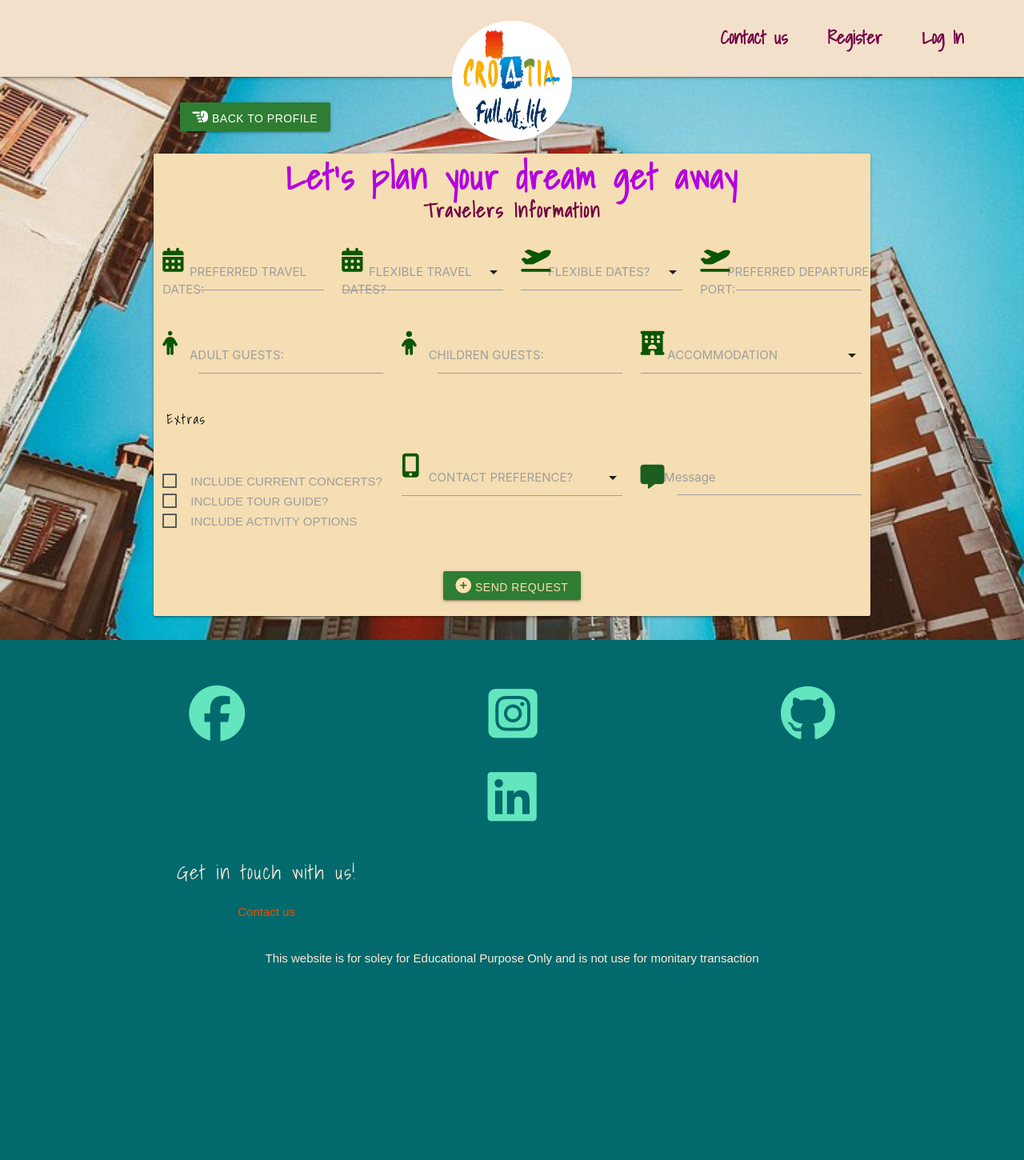
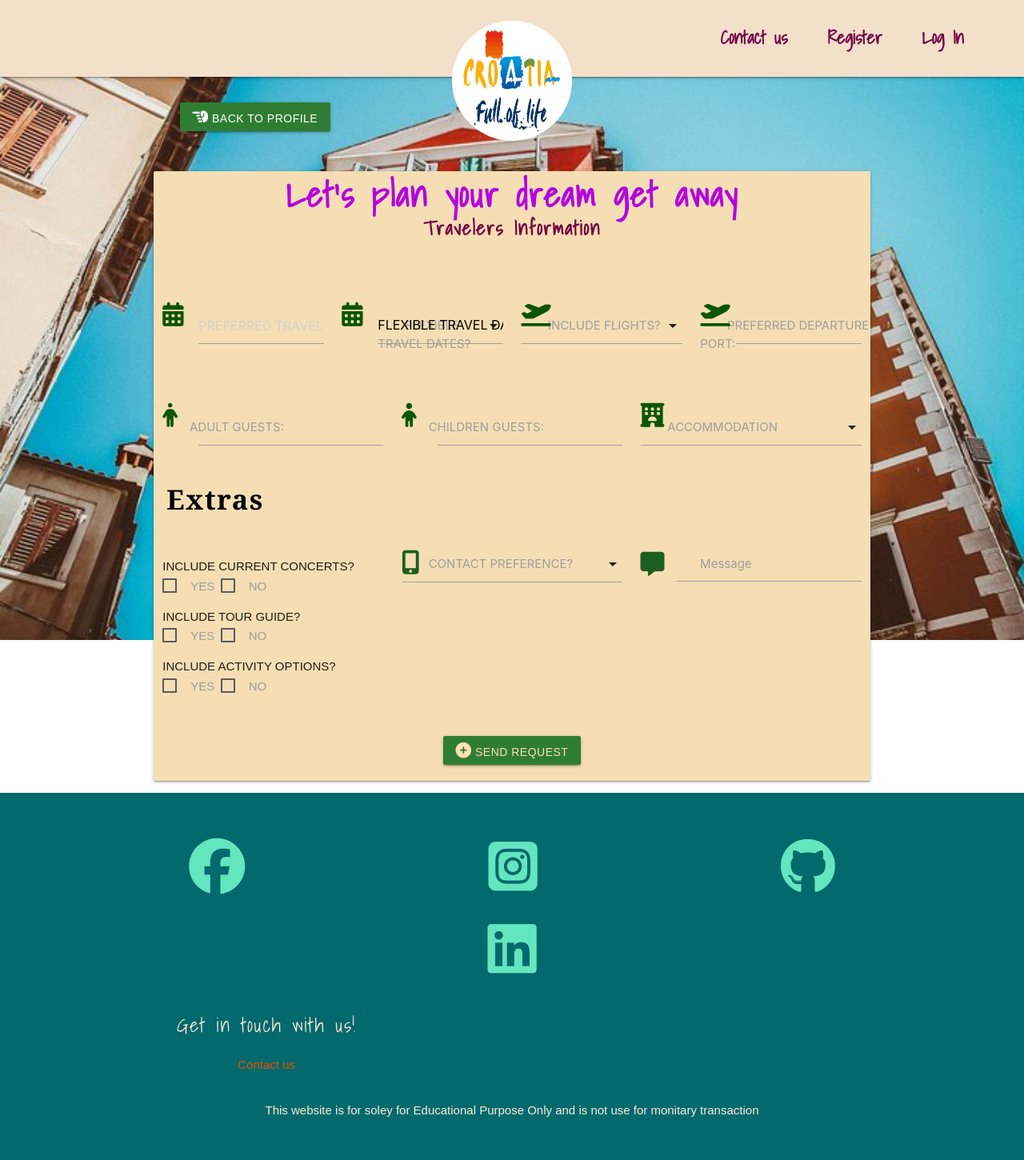
Before and after one commit to Frees1990/experience_croatia, a Flask app: page /travel_info in a window 1280 px wide. Shown: the whole page at 80% size. Before the commit the page ends 1206 px from the top, so only its background shows below. Run offline with Flask 3, Linux system fonts and the light colour scheme; some libraries are stand-ins or nearby versions.

Commit message:
Updated some entry to reflect on the newTravel

```diff
--- a/templates/travel_info.html
+++ b/templates/travel_info.html
@@ -10,6 +10,7 @@
                         class="fas fa-hand-point-left white-text"></i>&nbsp;Back to Profile</a>
             </div>
         </div>
+        <br>
         <div class="container page-container">
         <!-- Call out heading -->
             <div class=" row">
@@ -22,30 +23,31 @@
                                 <h5>Travelers Information</5>
                             </div>
                     </div>
+                    <br>
+                    <br>
                         <!-- input field for Preferred travel dates -->
                          <!-- select field to answer if travel dates are flexible -->
                           <!-- input field for include flights? -->
                            <!-- input field for preferred departure airport -->
                         <div class="row">
                             <div class="input-field outlined col s12 m3 m-3">
-                                <label for="travel_dates">&nbsp;&nbsp;&nbsp;&nbsp;&nbsp;&nbsp;&nbsp;&nbsp;PREFERRED TRAVEL DATES:</label>
                                 <i class="fas fa-calendar-alt fa-lg prefix" style="color: #0b5606;"></i>
-
-                                <input type="text" class="datepicker" id="travel_dates" name="travel_dates" required
+                                <input placeholder="PREFERRED TRAVEL DATES:" type="text" class="datepicker" id="travel_dates" name="travel_dates" required
                                     aria-required="true">
                             </div>
                             <div class="input-field outlined col s12 m3 m-3">
+                                <i class="fas fa-calendar-alt fa-lg prefix" style="color: #0b5606;"></i>
                                 <label for="flexible_dates">&nbsp;&nbsp;&nbsp;&nbsp;&nbsp;&nbsp;&nbsp;&nbsp;FLEXIBLE TRAVEL DATES?</label>
                                 <select>
-                                        <option value="1"></option>
+                                        <option value="1">FLEXIBLE TRAVEL DATES?</option>
                                         <option value="2">YES</option>
                                         <option value="3">NO</option>
                                         <option value="4">MAYBE</option>
                                 </select>
-                                <i class="fas fa-calendar-alt fa-lg prefix" style="color: #0b5606;"></i>
+
                             </div>
                             <div class="input-field outlined col s12 m3 m-3">
-                                <label for="include_flights">&nbsp;&nbsp;&nbsp;&nbsp;&nbsp;&nbsp;&nbsp;&nbsp;FLEXIBLE DATES?</label>
+                                <label for="include_flights">&nbsp;&nbsp;&nbsp;&nbsp;&nbsp;&nbsp;&nbsp;&nbsp;INCLUDE FLIGHTS?</label>
                                 <select>
                                     <option value="1"></option>
                                     <option value="2">YES</option>
@@ -61,6 +63,7 @@
                                     aria-required="true">
                             </div>
                         </div>
+                        <br>
                         <!-- input field for number of adult guests -->
                          <!-- input field for number of children guests -->
                         <div class="row">
@@ -90,40 +93,56 @@
                         <!--Section Tag-->
                         <div class="row my-4">
                             <div class="col s12 m6 m-3 black-text">
-                                <h6 class="m-0">Extras</h6>
+                                <h4 class="m-0" style="font-family: Cambria, Cochin, Georgia, Times, 'Times New Roman', serif; font-weight: 800;">Extras</h4>
                             </div>
                         </div>
                         <!-- concerts excursions guide -->
                         <div class="row">
                             <div class="input-field col s12 m4 m-3">
-                                <p>
+                                <p> INCLUDE CURRENT CONCERTS?
                                     <label for="concerts">
                                       <input type="checkbox" id="concerts"/>
-                                      <span>INCLUDE CURRENT CONCERTS?</span>
+                                      <span>YES&nbsp;</span>
+                                    </label>
+                                    <label for="concerts">
+                                        <input type="checkbox" id="concerts"/>
+                                        <span>NO</span>
+                                    </label>
+                                </p>
+                                <p> INCLUDE TOUR GUIDE?&nbsp;&nbsp;&nbsp;&nbsp;&nbsp;&nbsp;&nbsp;&nbsp;&nbsp;&nbsp;&nbsp;&nbsp;&nbsp;&nbsp;&nbsp;&nbsp;
+                                    <label for="guide">
+                                        <input type="checkbox" id="guide" />
+                                        <span>YES&nbsp;</span>
                                     </label>
                                     <label for="guide">
-                                      <input type="checkbox" id="guide" />
-                                      <span>INCLUDE TOUR GUIDE?</span>
+                                        <input type="checkbox" id="guide" />
+                                        <span>NO</span>
+                                    </label>
+                                </p>
+                                <p> INCLUDE ACTIVITY OPTIONS?&nbsp;&nbsp;&nbsp;&nbsp;&nbsp;&nbsp;
+                                    <label for="activity">
+                                        <input type="checkbox" id="activity" />
+                                        <span>YES&nbsp;</span>
                                     </label>
                                     <label for="activity">
-                                      <input type="checkbox" id="activity" />
-                                      <span>INCLUDE ACTIVITY OPTIONS</span>
+                                        <input type="checkbox" id="activity" />
+                                        <span>NO</span>
                                     </label>
-                                  </p>
+                                </p>
                             </div>
                             <div class="input-field outlined col s12 m4 m-3">
-                                <label for="include_flights">&nbsp;&nbsp;&nbsp;&nbsp;&nbsp;&nbsp;&nbsp;&nbsp;CONTACT PREFERENCE?</label>
+                                <label for="include_flights"><i class="fas fa-mobile-alt fa-lg prefix green-text text-darken-4"></i>&nbsp;&nbsp;&nbsp;&nbsp;&nbsp;&nbsp;&nbsp;&nbsp;CONTACT PREFERENCE?</label>
                                 <select>
                                     <option value="1"></option>
                                     <option value="2">PHONE</option>
                                     <option value="3">E-MAIL</option>
                                 </select>
-                                <i class="fas fa-mobile-alt fa-lg prefix" style="color:#0b5606" style="color:#0b5606"></i>
                             </div>
                             <div class="input-field outlined col s12 m4 m-3">
+                                <i class="fa-solid fa-message prefix green-text text-darken-4 icon-right"></i>
                                 <label for="message">&nbsp;&nbsp;&nbsp;&nbsp;&nbsp;&nbsp Message</label>
-                                <i class="fa-solid fa-message prefix green-text text-darken-4"></i>
                                 <textarea id="message" name="message" class="materialize-textarea"></textarea>
+
                             </div>
                         </div>
 
```
